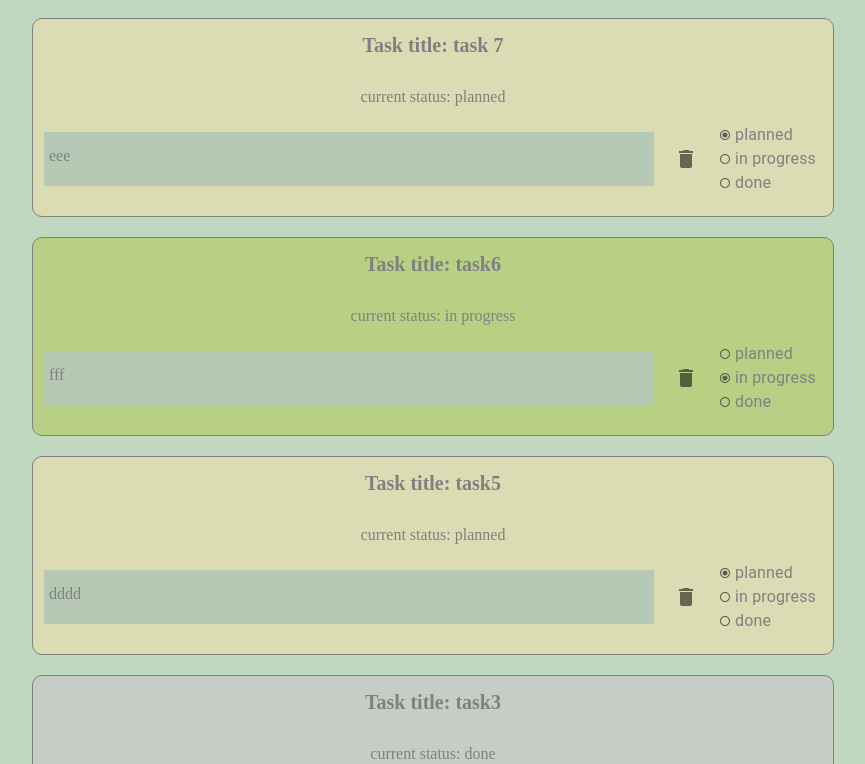
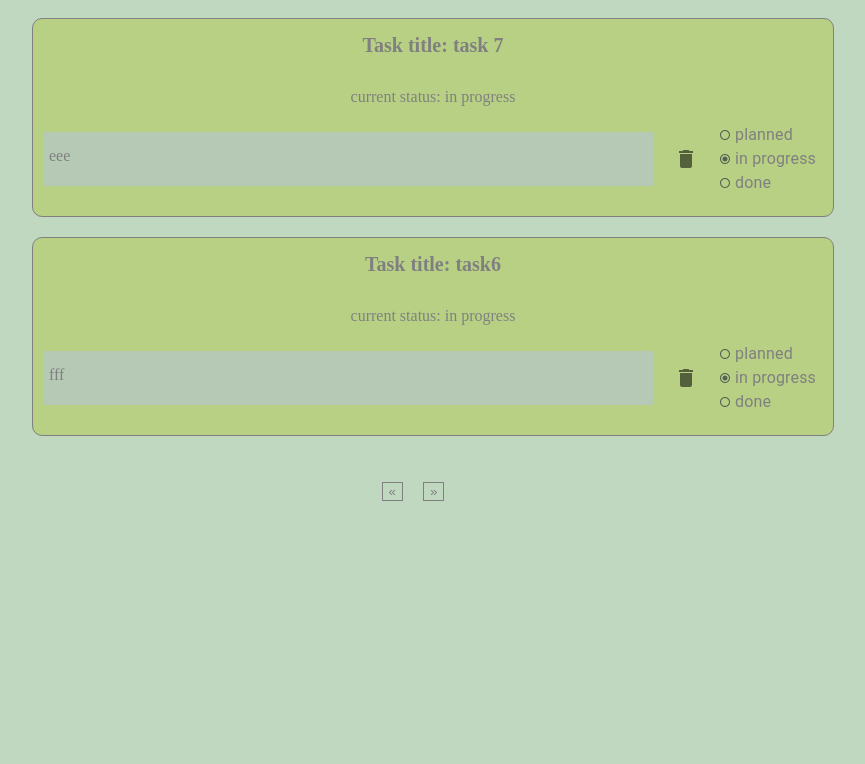
Before and after one commit to zerofille/to_do_vol.2, a React (Create React App) app: page /#/mytodos in a window 1280 px wide. Shown: the part 576-1340 px from the top of the page, without its empty margins (227-1092 px from the left). After the commit the page ends 1095 px from the top, so only its background shows below. Built offline with nearby package versions, Linux system fonts and the light colour scheme; data requests are answered from the project's data file; the HTML template or start-up script is replaced by a standard one.

Commit message:
Add pagination

```diff
--- a/db.json
+++ b/db.json
@@ -34,7 +34,7 @@
       "id": 1643960389928,
       "title": "task 7",
       "text": "eee",
-      "task_status": "planned"
+      "task_status": "in progress"
     },
     {
       "id": 1643960395127,
--- a/src/Components/Task/Task.tsx
+++ b/src/Components/Task/Task.tsx
@@ -68,7 +68,7 @@ function Task({id, text, title, task_status}: ITask) {
   }, [dispatch, title, id])
   const changeHandler = useCallback((e: React.ChangeEvent<HTMLInputElement>) => {
     setStatus(e.target.value)
-    dispatch(changeStatusAction({id: id, task_status: e.target.value}))
+    dispatch(changeStatusAction({id, task_status: e.target.value}))
   }, [dispatch, id])
   return (
     <div className={classNames}>
@@ -89,7 +89,7 @@ function Task({id, text, title, task_status}: ITask) {
           <FormControl>
             <RadioGroup
               aria-labelledby="demo-radio-buttons-group-label"
-              onChange={(e) => changeHandler(e)}
+              onChange={changeHandler}
               value={task_status}
               name="radio-buttons-group"
             >
--- a/src/Pages/TaskPage/TaskPage.sass
+++ b/src/Pages/TaskPage/TaskPage.sass
@@ -8,6 +8,7 @@
   align-items: center
   .link
     color: #DD4A48
+    text-decoration: none
 .btnSelWrap
   display: flex
   flex-direction: row
@@ -25,7 +26,14 @@ select, .showBtn
 
 img
     width: 38px
-
+.btnWrap
+  display: flex
+  flex-direction: row
+.pageBtn
+  margin: 10px
+  background-color: inherit
+  color: grey
+  border: 0.5px solid grey
 body
   background-color: #C0D8C0
   color: whitesmoke
--- a/src/Pages/TaskPage/TasksPage.tsx
+++ b/src/Pages/TaskPage/TasksPage.tsx
@@ -1,21 +1,23 @@
 import React, { useState, useEffect, useCallback } from 'react';
 import TasksList from './../../Components/TaskList/TaskList';
-import Link from '@mui/material/Link';
 import { withRouter } from 'react-router';
 import './TaskPage.sass'
 import Button from '@mui/material/Button';
 import { createTheme, ThemeProvider } from '@mui/material/styles'
 import { grey } from '@mui/material/colors';
 import { ToastContainer } from 'react-toastify';
-import { useAppDispatch } from '../../app/hooks';
+import { useAppDispatch, useAppSelector } from '../../app/hooks';
 import { getTaskAction } from '../../app/taskSlice';
 import { TaskStatus } from '../../utils/enums';
-
+import { Link } from 'react-router-dom';
 
 function TasksPage() {
   const [sortDir, setSortDir] = useState('desc')
   const [sortValue, setSortValue] = useState('id')
   const [task_status, setTaskStatus] = useState<string>()
+  const [page, setPage] = useState(1)
+  const taskArr = useAppSelector(state => state.task.data.length)
+
   const dispatch = useAppDispatch()
   const theme = createTheme({
     palette: {
@@ -37,16 +39,16 @@ function TasksPage() {
   }
   useEffect(() => {
     if (task_status) {
-      dispatch(getTaskAction({_sort: sortValue, _order: sortDir, task_status}))
+      dispatch(getTaskAction({_page: page, _limit: 4, _sort: sortValue, _order: sortDir, task_status}))
     } else {
-      dispatch(getTaskAction({_sort: sortValue, _order: sortDir}))
+      dispatch(getTaskAction({_page: page, _limit: 4, _sort: sortValue, _order: sortDir}))
     }
-  }, [sortDir, sortValue, task_status])
+  }, [sortDir, sortValue, task_status, page])
   return (
     <div className="wrapper">
       <ToastContainer autoClose={1500}/>
       <div className="btnSelWrap">
-        <Link className="link" href="/" underline="none">
+        <Link className="link" to="/">
           <ThemeProvider theme={theme}>
             <Button sx={{margin: 3}} size="large" variant="outlined">{'ADD TASK'}</Button>
           </ThemeProvider>
@@ -65,6 +67,20 @@ function TasksPage() {
         </button>
       </div>
       <TasksList/>
+      <div className={'btnWrap'}>
+        <button className="pageBtn" onClick={() => {
+          if (page !== 0) {
+            setPage(prevState => prevState - 1)
+          }
+        }}>«
+        </button>
+        <button className="pageBtn" onClick={() => {
+          if (taskArr !== 0) {
+            setPage(prevState => prevState + 1)
+          }
+        }}>»
+        </button>
+      </div>
     </div>
   );
 }
--- a/src/app/taskSlice.ts
+++ b/src/app/taskSlice.ts
@@ -4,7 +4,6 @@ import { initialState } from './initialState';
 import { RootState } from './store';
 import { toast } from 'react-toastify';
 import { IRemove } from '../api/index'
-
 
 
 export interface IData {
@@ -27,14 +26,6 @@ export const getTaskAction = createAsyncThunk(
 
   }
 )
-export const getFilterSortTaskAction = createAsyncThunk(
-  'task/getFilterSortTask',
-  async (params: any) => {
-    const response = await API.getTasks(params)
-    return response.data
-  }
-)
-
 export const createTaskAction = createAsyncThunk(
   'task/createTask',
   async (userData: IData) => {
@@ -62,11 +53,6 @@ const taskSlice = createSlice({
   reducers: {},
   extraReducers: (builder) => {
     builder.addCase(getTaskAction.fulfilled, (state, action) => {
-      state.isLoading = false;
-      state.data = action.payload;
-
-    });
-    builder.addCase(getFilterSortTaskAction.fulfilled, (state, action) => {
       state.isLoading = false;
       state.data = action.payload;
 
@@ -107,4 +93,4 @@ const taskSlice = createSlice({
   },
 })
 export const taskReducer = taskSlice.reducer
-export const selectCount = (state: RootState) => state.task.data
+export const state= (state: RootState) => state.task.data
```
